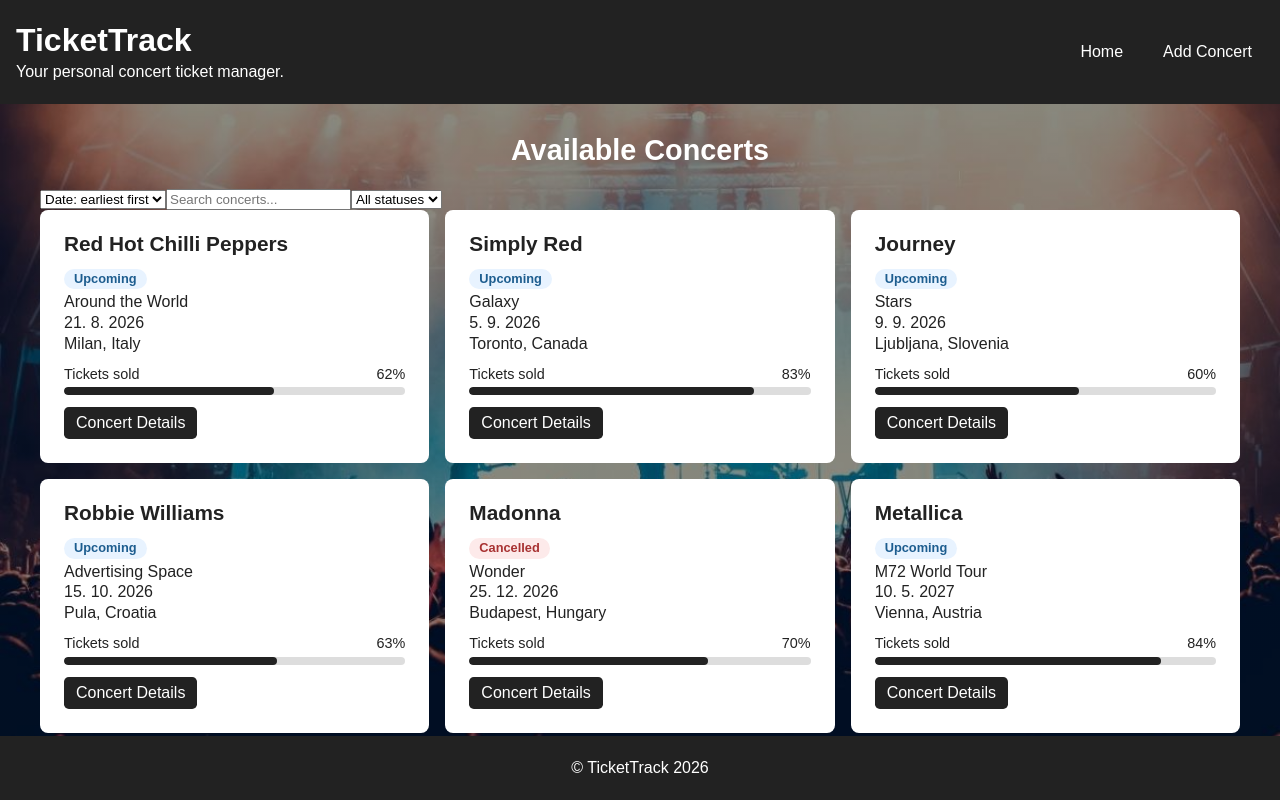
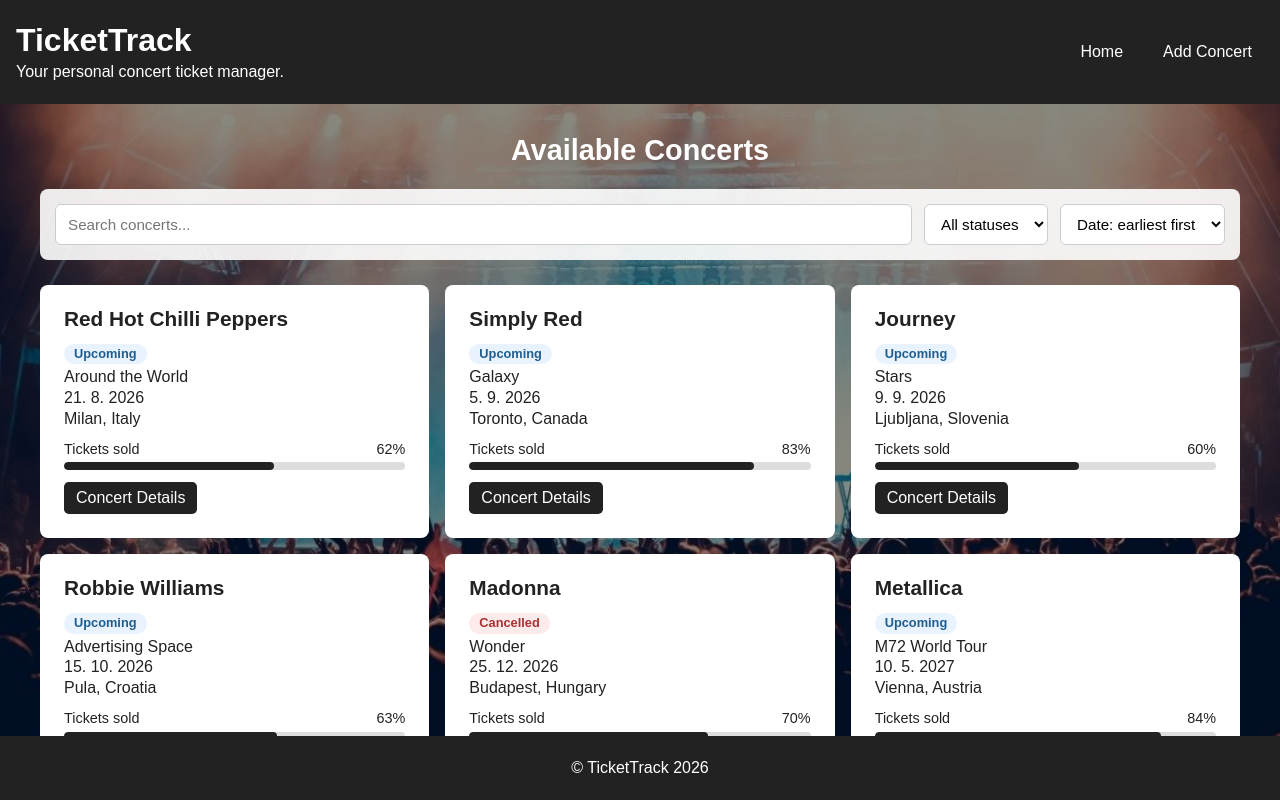
Before and after one commit to Spiritus93/TicketTrack, a React (Vite) app: page / in a window 1280 px wide. Built offline with nearby package versions, Linux system fonts and the light colour scheme; data requests are answered from the project's data file.

Commit message:
Added styling for search, filter and sort

```diff
--- a/src/pages/Home/Home.jsx
+++ b/src/pages/Home/Home.jsx
@@ -72,6 +72,24 @@ const Home = () => {
         <div className="home">
             <section className="concerts">
                 <h2 className="concerts-title">Available Concerts</h2>
+                <div className="concert-controls">
+                    <input
+                        type="text"
+                        placeholder="Search concerts..."
+                        value={searchTerm}
+                        onChange={(event) => setSearchTerm(event.target.value)}
+                    />
+
+                    <select
+                        value={statusFilter}
+                        onChange={(event) => setStatusFilter(event.target.value)}
+                    >
+                        <option value="all">All statuses</option>
+                        <option value="Upcoming">Upcoming</option>
+                        <option value="Completed">Completed</option>
+                        <option value="Cancelled">Cancelled</option>
+                    </select>
+
                     <select
                         value={sortOption}
                         onChange={(event) => setSortOption(event.target.value)}
@@ -81,21 +99,7 @@ const Home = () => {
                         <option value="artist-asc">Artist: A-Z</option>
                         <option value="artist-desc">Artist: Z-A</option>
                     </select>
-                <input
-                    type="text"
-                    placeholder="Search concerts..."
-                    value={searchTerm}
-                    onChange={(event) => setSearchTerm(event.target.value)}
-                />
-                <select
-                    value={statusFilter}
-                    onChange={(event) => setStatusFilter(event.target.value)}
-                >
-                    <option value="all">All statuses</option>
-                    <option value="Upcoming">Upcoming</option>
-                    <option value="Completed">Completed</option>
-                    <option value="Cancelled">Cancelled</option>
-                </select>
+                </div>
                 <div className="concerts-grid">
                     {sortedConcerts.map((concert) => (
                         <ConcertCard
--- a/src/pages/Home/Home.scss
+++ b/src/pages/Home/Home.scss
@@ -16,9 +16,57 @@
   .concerts-grid {
     grid-template-columns: 1fr;
   }
+
+  .concert-controls {
+    flex-direction: column;
+
+    input,
+    select {
+      width: 100%;
+    }
+  }
 }
 
 .home {
   max-width: 1200px;
   margin: 0 auto;
 }
+
+.concert-controls {
+  display: flex;
+  gap: 12px;
+  margin-bottom: 25px;
+
+  padding: 15px;
+  background-color: rgba(255, 255, 255, 0.9);
+  border-radius: 8px;
+
+  input,
+  select {
+    padding: 10px 12px;
+    border: 1px solid #ccc;
+    border-radius: 6px;
+    background-color: white;
+    font-size: 0.95rem;
+
+    transition:
+            border-color 0.2s ease,
+            box-shadow 0.2s ease;
+  }
+
+  input {
+    flex: 1;
+    min-width: 200px;
+  }
+
+  select {
+    cursor: pointer;
+  }
+
+  input:focus,
+  select:focus {
+    outline: none;
+    border-color: #444;
+    box-shadow: 0 0 0 2px rgba(0, 0, 0, 0.08);
+  }
+}
```
Lines whose indentation alone changed are shown as unchanged.
